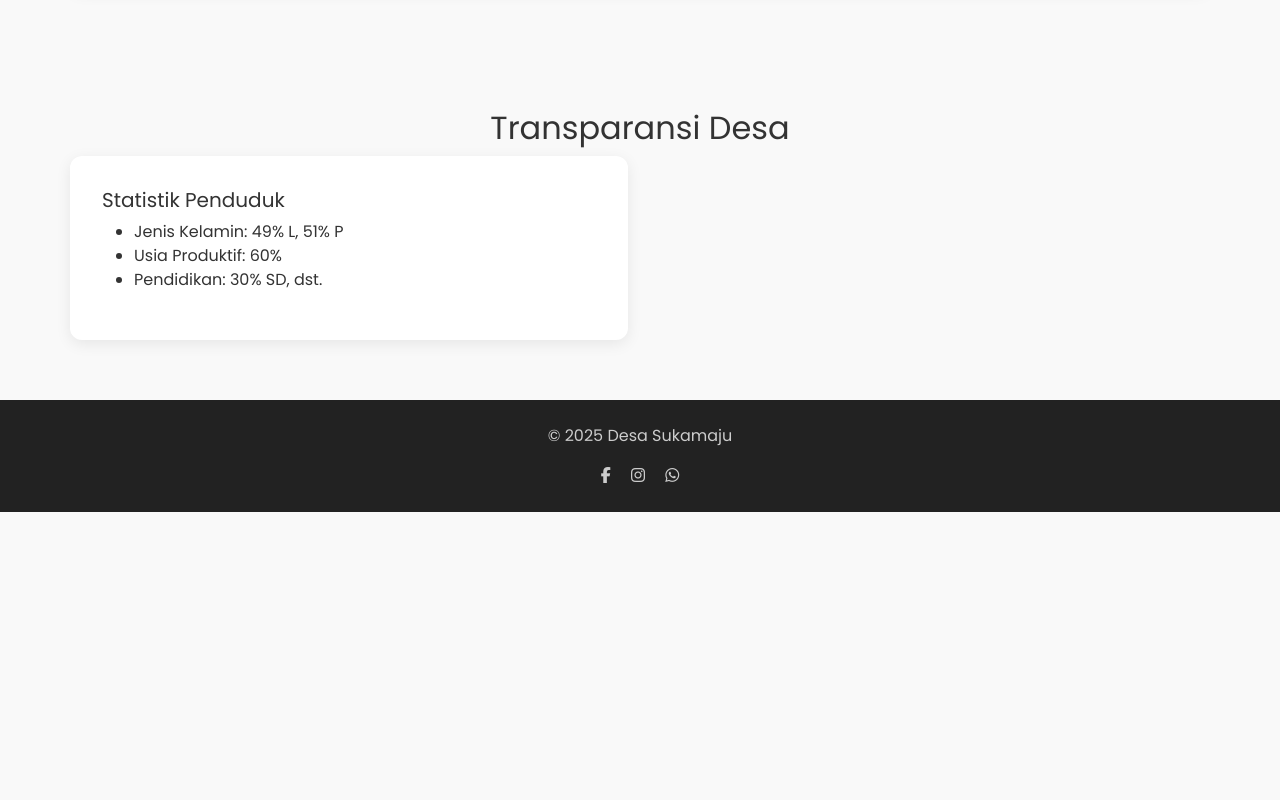
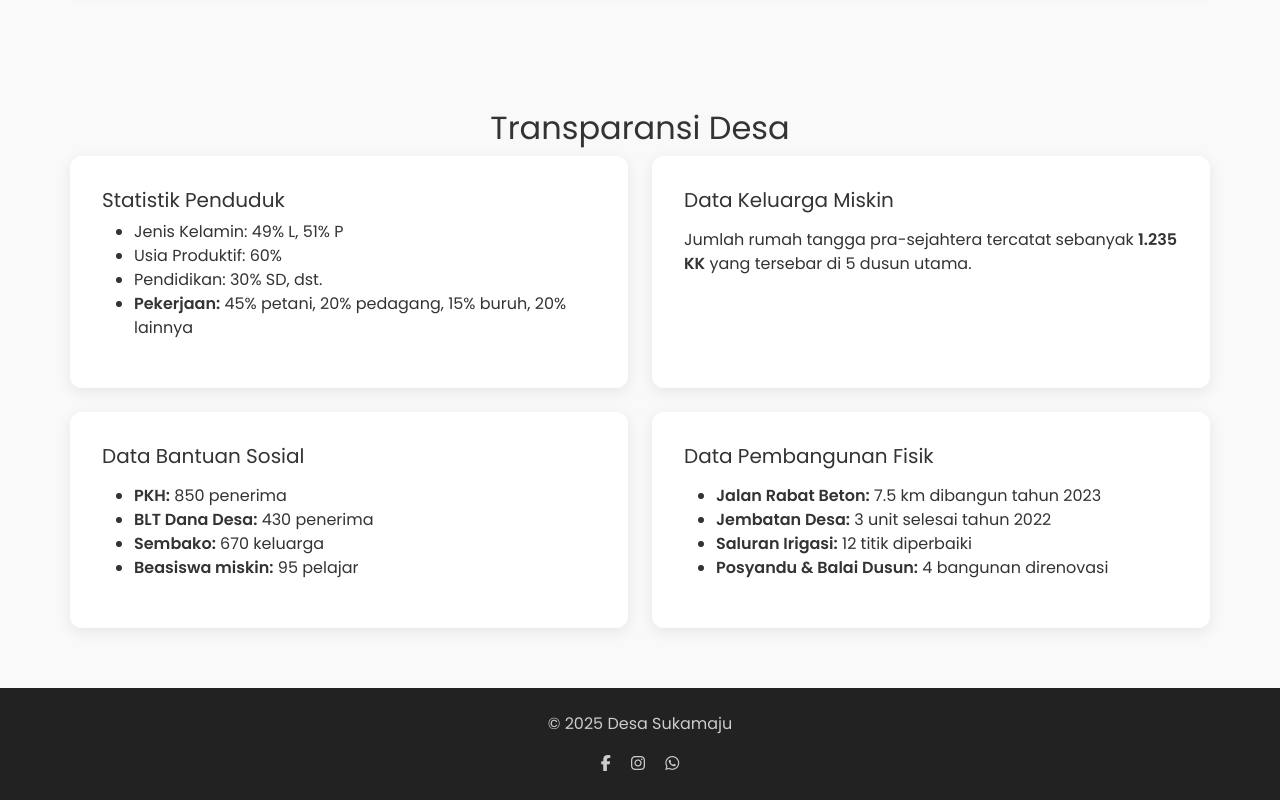
Before and after one commit to MezuEX/DesaSukamaju, a plain HTML site: page index.html in a window 1280 px wide. Shown: the part 2602-3402 px from the top of the page. Before the commit the page ends 3114 px from the top, so only its background shows below. Drawn offline with nearby package versions, Linux system fonts and the light colour scheme.

Commit message:
Add files via upload

```diff
--- a/index.html
+++ b/index.html
@@ -128,10 +128,38 @@
             <li>Jenis Kelamin: 49% L, 51% P</li>
             <li>Usia Produktif: 60%</li>
             <li>Pendidikan: 30% SD, dst.</li>
+            <li><strong>Pekerjaan:</strong> 45% petani, 20% pedagang, 15% buruh, 20% lainnya</li>
           </ul>
         </div>
       </div>
-      <!-- ...Data lainnya: bantuan, pembangunan -->
+      <div class="col-md-6" data-aos="fade-up" data-aos-delay="100">
+        <div class="content-box h-100">
+          <h5 class="mb-3">Data Keluarga Miskin</h5>
+          <p>Jumlah rumah tangga pra-sejahtera tercatat sebanyak <strong>1.235 KK</strong> yang tersebar di 5 dusun utama.</p>
+        </div>
+      </div>
+      <div class="col-md-6" data-aos="fade-up" data-aos-delay="200">
+        <div class="content-box h-100">
+          <h5 class="mb-3">Data Bantuan Sosial</h5>
+          <ul>
+            <li><strong>PKH:</strong> 850 penerima</li>
+            <li><strong>BLT Dana Desa:</strong> 430 penerima</li>
+            <li><strong>Sembako:</strong> 670 keluarga</li>
+            <li><strong>Beasiswa miskin:</strong> 95 pelajar</li>
+          </ul>
+        </div>
+      </div>
+      <div class="col-md-6" data-aos="fade-up" data-aos-delay="300">
+        <div class="content-box h-100">
+          <h5 class="mb-3">Data Pembangunan Fisik</h5>
+          <ul>
+            <li><strong>Jalan Rabat Beton:</strong> 7.5 km dibangun tahun 2023</li>
+            <li><strong>Jembatan Desa:</strong> 3 unit selesai tahun 2022</li>
+            <li><strong>Saluran Irigasi:</strong> 12 titik diperbaiki</li>
+            <li><strong>Posyandu & Balai Dusun:</strong> 4 bangunan direnovasi</li>
+          </ul>
+        </div>
+      </div>
     </div>
   </section>
 
```
